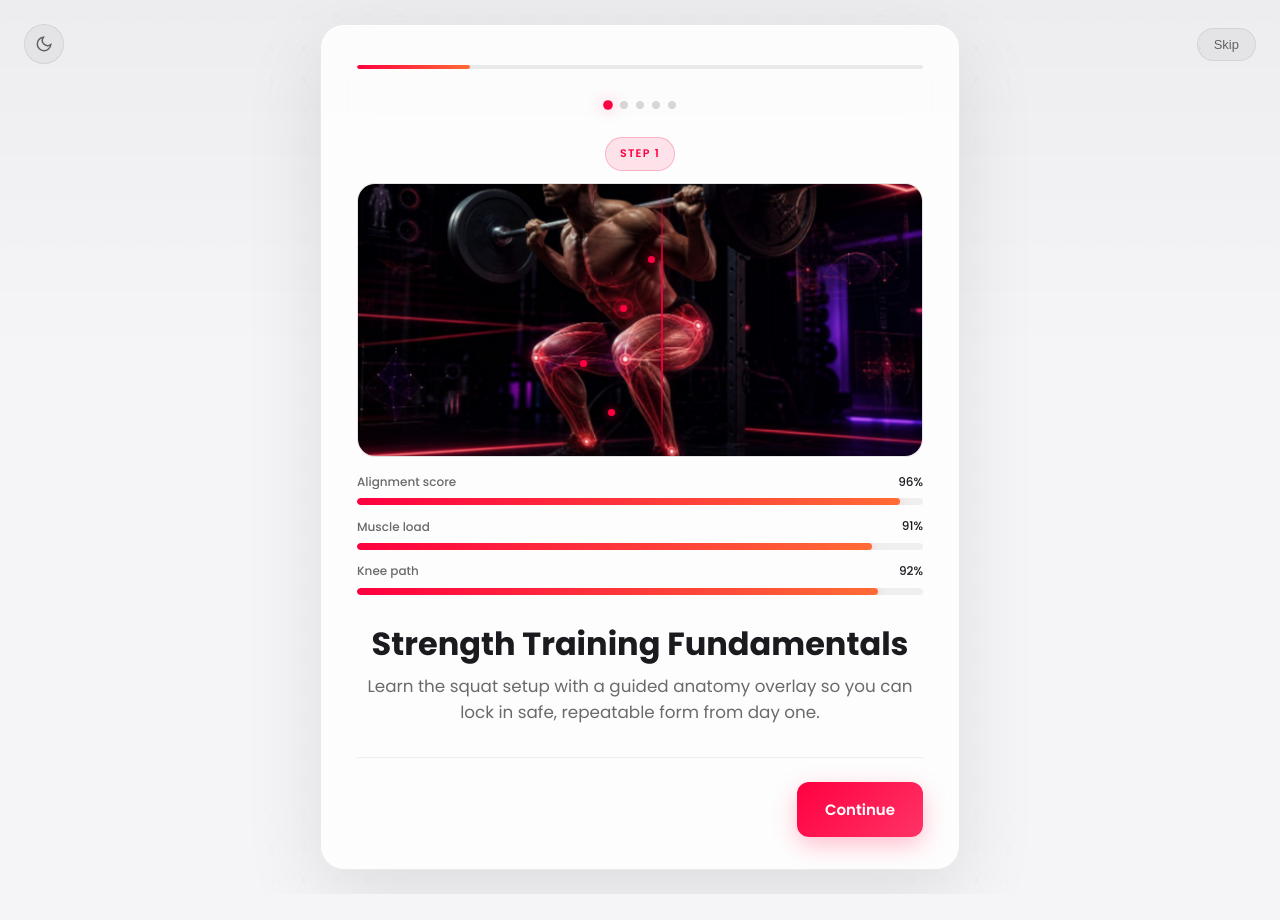
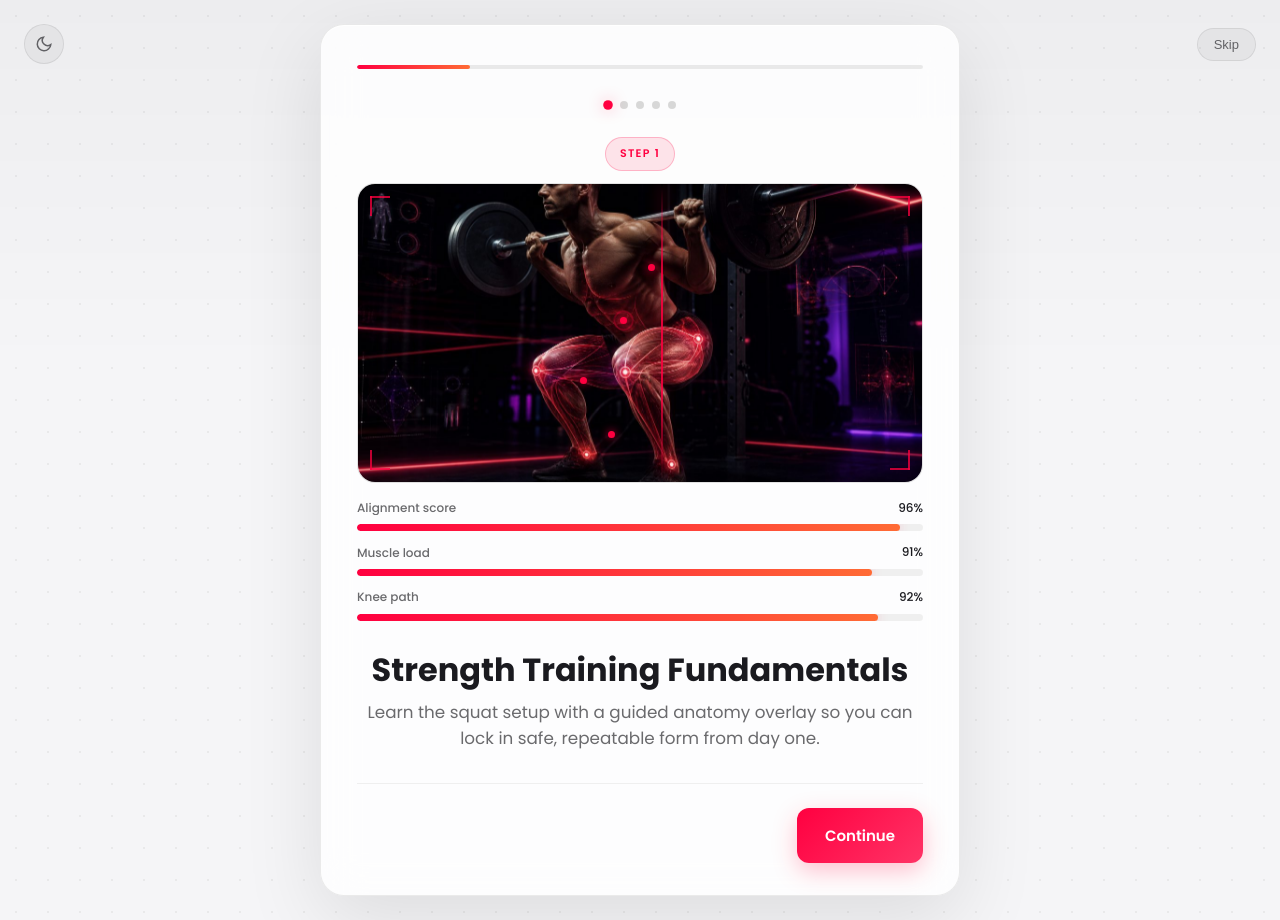
Before and after one commit to AndrewTattersall/next-events, a Next.js app: page /onboarding in a window 1280 px wide. Before the commit the page ends 894 px from the top, so only its background shows below. Built offline with nearby package versions, Linux system fonts and the light colour scheme.

Commit message:
Serve onboarding imagery as plain img and frame the hero with animated scan brackets
Co-authored-by: andrewt <AndrewTattersall@users.noreply.github.com>

```diff
--- a/components/onboarding/OnboardingFlow.js
+++ b/components/onboarding/OnboardingFlow.js
@@ -1,6 +1,5 @@
 import { useState } from "react";
 import { useRouter } from "next/router";
-import Image from "next/image";
 import ThemeToggle from "../ThemeToggle";
 import styles from "../../styles/Onboarding.module.css";
 
@@ -192,15 +191,15 @@ export default function OnboardingFlow() {
             <div className={styles.hero}>
               <div className={styles.heroVisual}>
                 <div className={styles.heroImageWrap}>
-                  <Image
+                  {/* Plain <img> from /public so the hero renders even without
+                      the Next.js image optimizer (e.g. static export). */}
+                  <img
                     src={step.heroImage}
                     alt="Athlete performing a barbell squat with an anatomy scan overlay"
-                    layout="fill"
-                    objectFit="cover"
-                    priority
                   />
                 </div>
 
+                <div className={styles.heroFrame} />
                 <div className={styles.scanSweep} />
 
                 {HERO_MARKERS.map((marker) => (
@@ -247,12 +246,7 @@ export default function OnboardingFlow() {
 
           {!step.showHero && step.stepImage && (
             <div className={styles.stepVisual}>
-              <Image
-                src={step.stepImage}
-                alt={`${step.title} visual`}
-                layout="fill"
-                objectFit="cover"
-              />
+              <img src={step.stepImage} alt={`${step.title} visual`} />
             </div>
           )}
 
@@ -261,12 +255,7 @@ export default function OnboardingFlow() {
               {step.features.map((feature) => (
                 <li key={feature.title} className={styles.featureItem}>
                   <div className={styles.featureMedia}>
-                    <Image
-                      src={feature.image}
-                      alt={`${feature.title} illustration`}
-                      layout="fill"
-                      objectFit="cover"
-                    />
+                    <img src={feature.image} alt={`${feature.title} illustration`} />
                   </div>
                   <div className={styles.featureBody}>
                     <span className={styles.featureIcon}>{feature.icon}</span>
--- a/styles/Onboarding.module.css
+++ b/styles/Onboarding.module.css
@@ -166,7 +166,7 @@
 
 .heroVisual {
   position: relative;
-  height: 274px;
+  height: 300px;
   border-radius: 18px;
   border: 1px solid var(--onboarding-border);
   background: linear-gradient(
@@ -188,6 +188,31 @@
   transform: scale(1.06);
   animation: heroDrift 14s ease-in-out infinite alternate;
   will-change: transform;
+}
+
+.heroImageWrap img {
+  display: block;
+  width: 100%;
+  height: 100%;
+  object-fit: cover;
+}
+
+.heroFrame {
+  --frame-color: rgba(255, 0, 64, 0.75);
+  position: absolute;
+  inset: 12px;
+  z-index: 3;
+  pointer-events: none;
+  background: linear-gradient(var(--frame-color), var(--frame-color)) left 0 top 0 / 20px 2px,
+    linear-gradient(var(--frame-color), var(--frame-color)) left 0 top 0 / 2px 20px,
+    linear-gradient(var(--frame-color), var(--frame-color)) right 0 top 0 / 20px 2px,
+    linear-gradient(var(--frame-color), var(--frame-color)) right 0 top 0 / 2px 20px,
+    linear-gradient(var(--frame-color), var(--frame-color)) left 0 bottom 0 / 20px 2px,
+    linear-gradient(var(--frame-color), var(--frame-color)) left 0 bottom 0 / 2px 20px,
+    linear-gradient(var(--frame-color), var(--frame-color)) right 0 bottom 0 / 20px 2px,
+    linear-gradient(var(--frame-color), var(--frame-color)) right 0 bottom 0 / 2px 20px;
+  background-repeat: no-repeat;
+  animation: frameBreathe 3.6s ease-in-out infinite;
 }
 
 .heroMarker {
@@ -325,6 +350,10 @@
 }
 
 .stepVisual img {
+  display: block;
+  width: 100%;
+  height: 100%;
+  object-fit: cover;
   transform: scale(1.06);
   animation: heroDrift 18s ease-in-out infinite alternate;
   will-change: transform;
@@ -371,6 +400,10 @@
 }
 
 .featureMedia img {
+  display: block;
+  width: 100%;
+  height: 100%;
+  object-fit: cover;
   transform: scale(1.08);
   transition: transform 0.5s ease;
 }
@@ -589,6 +622,16 @@
   }
 }
 
+@keyframes frameBreathe {
+  0%,
+  100% {
+    opacity: 0.55;
+  }
+  50% {
+    opacity: 1;
+  }
+}
+
 @media (max-width: 760px) {
   .card {
     padding: 34px 24px 26px;
```
